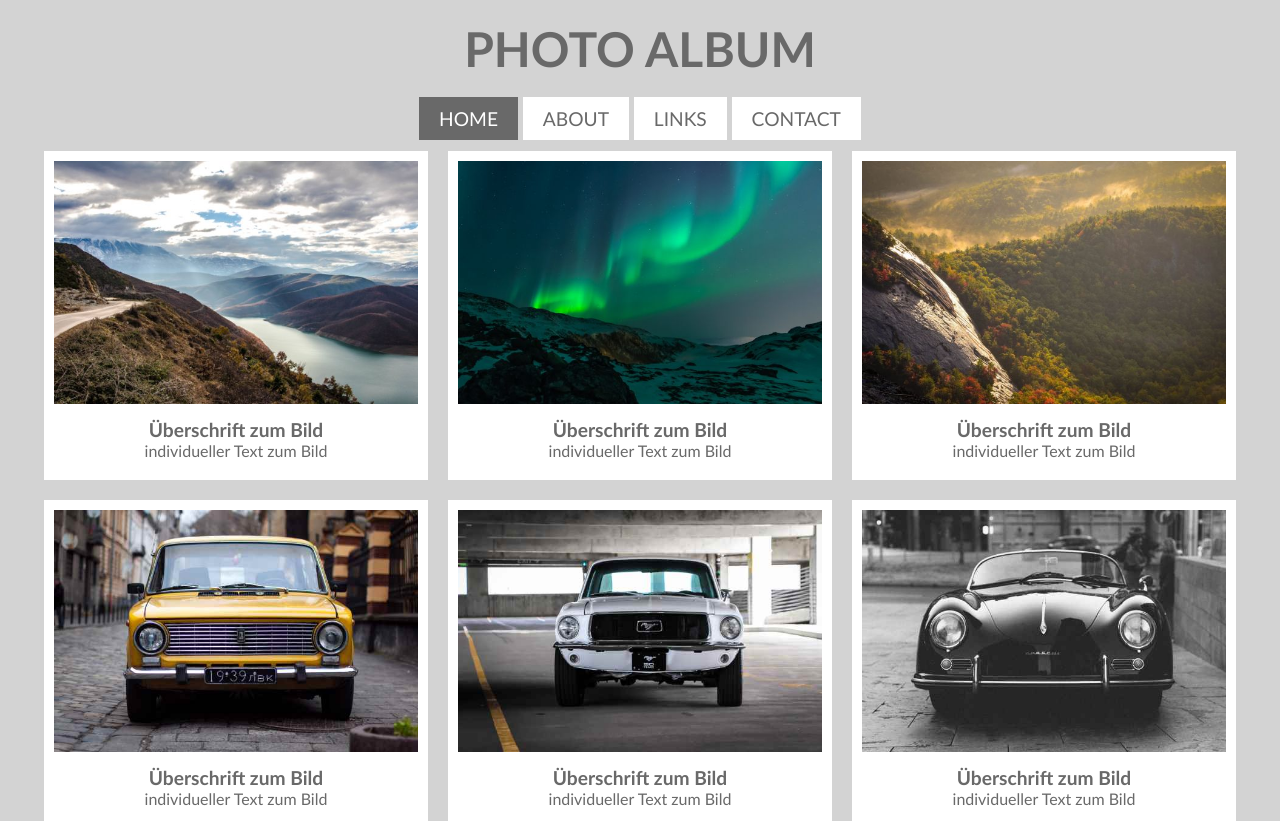
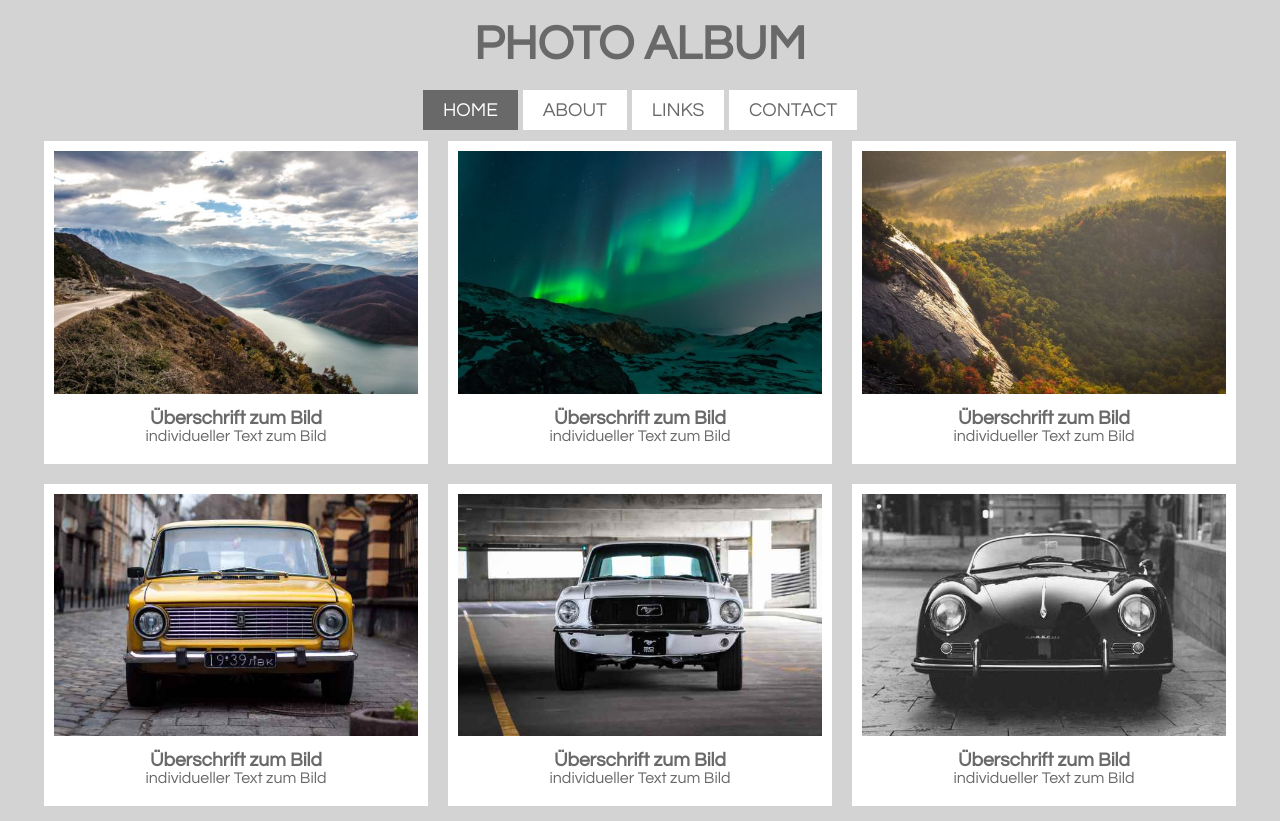
Before and after one commit to Jasi-W/WF-SCCS-DAY04-Jasmine-Markus, a plain HTML site: page Jasmine/index.html in a window 1280 px wide. Shown: the top 821 px of the page. Drawn offline with Linux system fonts and the light colour scheme.

Commit message:
change font-style

```diff
--- a/Jasmine/style.css
+++ b/Jasmine/style.css
@@ -1,12 +1,12 @@
 
-p	{ font-family: calibri; color: dimgray; font-size: 1em; }
-h1	{ font-family: calibri; color: dimgray; font-size: 3em; }
-h2	{ font-family: calibri; color: dimgray; font-size: 1.5em; }
-h3	{ font-family: calibri; color: dimgray; font-size: 1.2em; }
-li 	{ font-family: calibri; color: dimgray; font-size: 1.2em; }
+p	{ font-family: Century Gothic; color: dimgray; font-size: 1em; }
+h1	{ font-family: Century Gothic; color: dimgray; font-size: 3em; }
+h2	{ font-family: Century Gothic; color: dimgray; font-size: 1.5em; }
+h3	{ font-family: Century Gothic; color: dimgray; font-size: 1.2em; }
+li 	{ font-family: Century Gothic; color: dimgray; font-size: 1.2em; }
 
 a	{
-	font-family: calibri;
+	font-family: Century Gothic;
 	font-size: 1em;
 	color: dimgray;
 }
```
